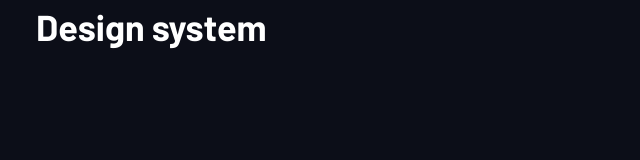
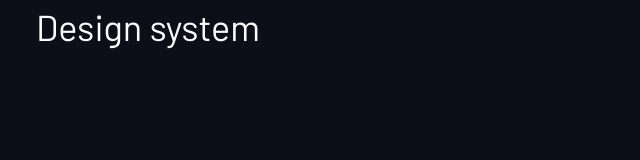
Before and after one commit to codepraycode/space-tourism, a website built with Vite: page index.html in a window 1280 px wide. Shown: the whole page, without its empty margins (0-640 px from the left). Built offline with nearby package versions, Linux system fonts and the light colour scheme; a web font is replaced by a local one.

Commit message:
Updated the utility styles

```diff
--- a/index.css
+++ b/index.css
@@ -42,6 +42,16 @@ body,
 h1, h2, h3, h4, h5, h6,
 p, figure, picture {
     margin: 0;
+}
+
+h1,
+h2,
+h3,
+h4,
+h5,
+h6,
+p {
+    font-weight: 400;
 }
 
 /* set up body */
```
